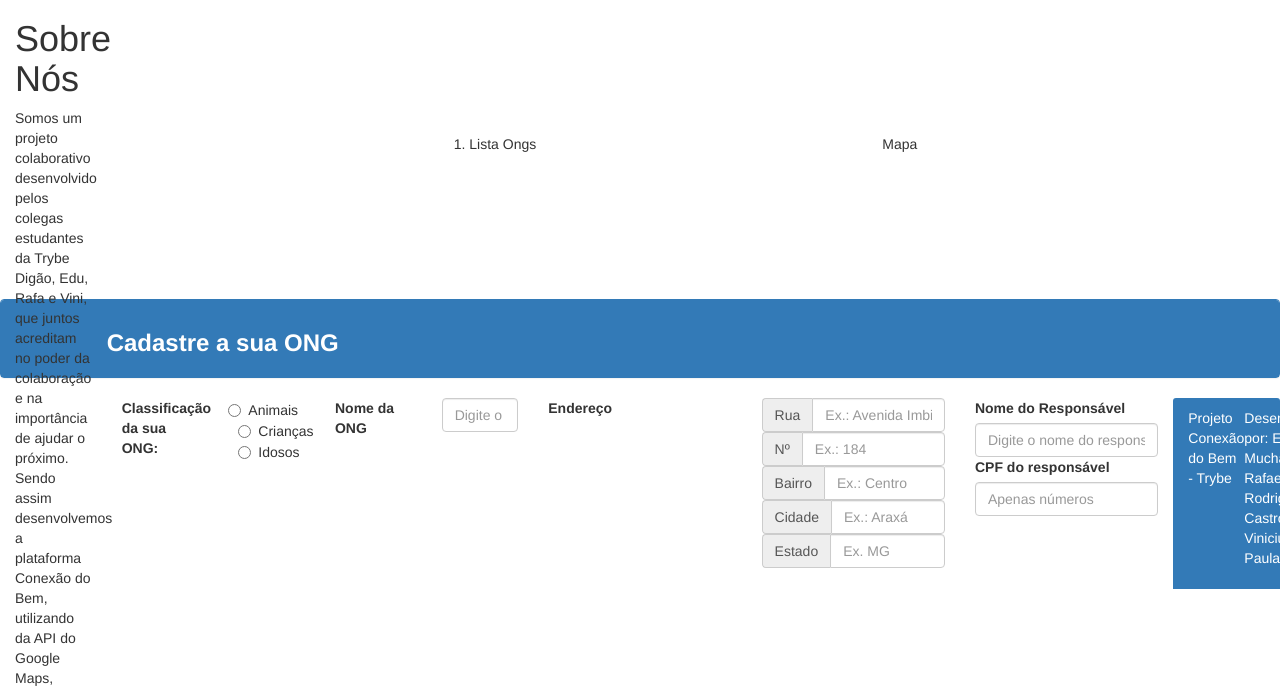
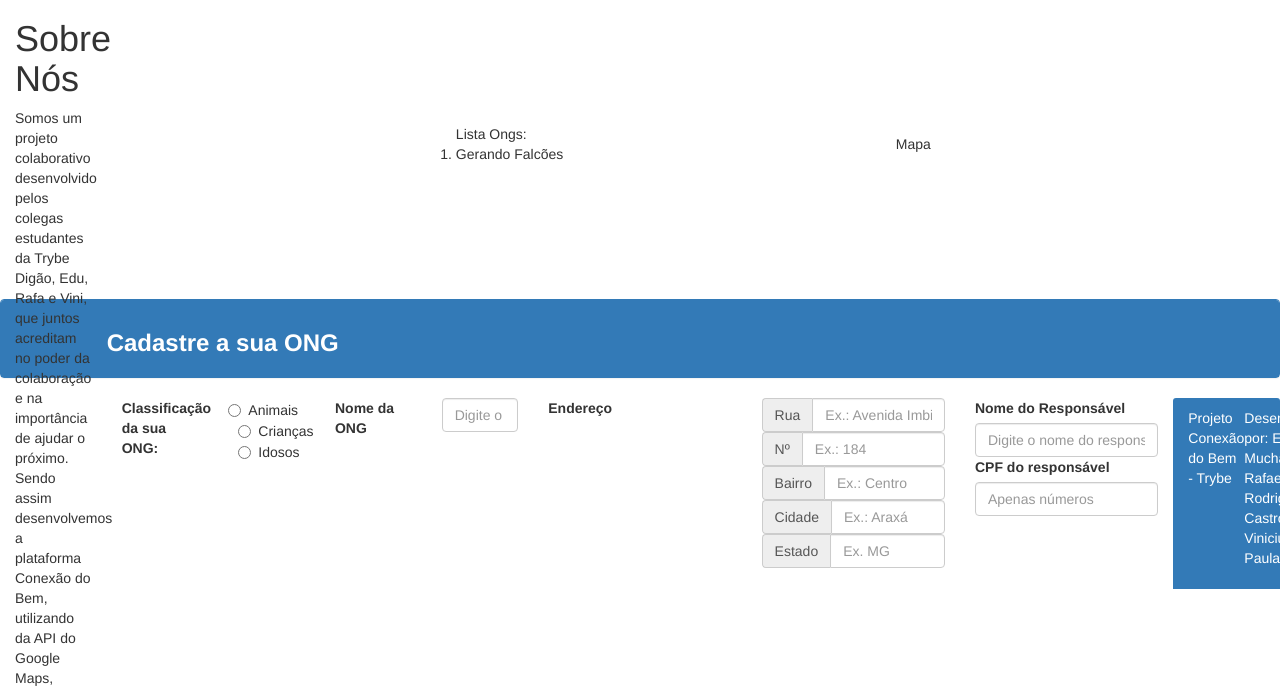
Before and after one commit to eduardomuchak/15-conexao-do-bem, a plain HTML site: page projeto.html in a window 1280 px wide. Shown: the part 102-795 px from the top of the page. Drawn offline with Linux system fonts and the light colour scheme.

Commit message:
Atualização

```diff
--- a/projeto.html
+++ b/projeto.html
@@ -8,6 +8,7 @@
     <link rel="stylesheet" href="style.css">
     <script src="jquery-3.6.0.min.js"></script>
     <script src="bootstrap-3.3.7-dist/js/bootstrap.js"></script>
+    <script src="script.js"></script>
     <title>Conexão do Bem</title>
 </head>
 <body>
@@ -29,10 +30,8 @@
     </section>
     <section class="container list-map">
         <div class="sub-container ong-list">
-            <ol>
-                <li>
-                    <p>Lista Ongs</p>
-                </li>
+            <ol class="institution-list">Lista Ongs:
+                <li>Gerando Falcões</li>
             </ol>
         </div>
         <div class="map">
@@ -115,6 +114,6 @@
         <p>Desenvolvido por: Eduardo Muchak, Rafael Dias, Rodrigo de Castro e Vinicius de Paula</p>
     </footer>
 </main>
-    <script src="script.js"></script>
+
 </body>
 </html>
--- a/script.js
+++ /dev/null
@@ -1 +0,0 @@
-// Iniciando projeto bonus
```
Also changed, not shown: style.css (line endings or trailing spaces).
